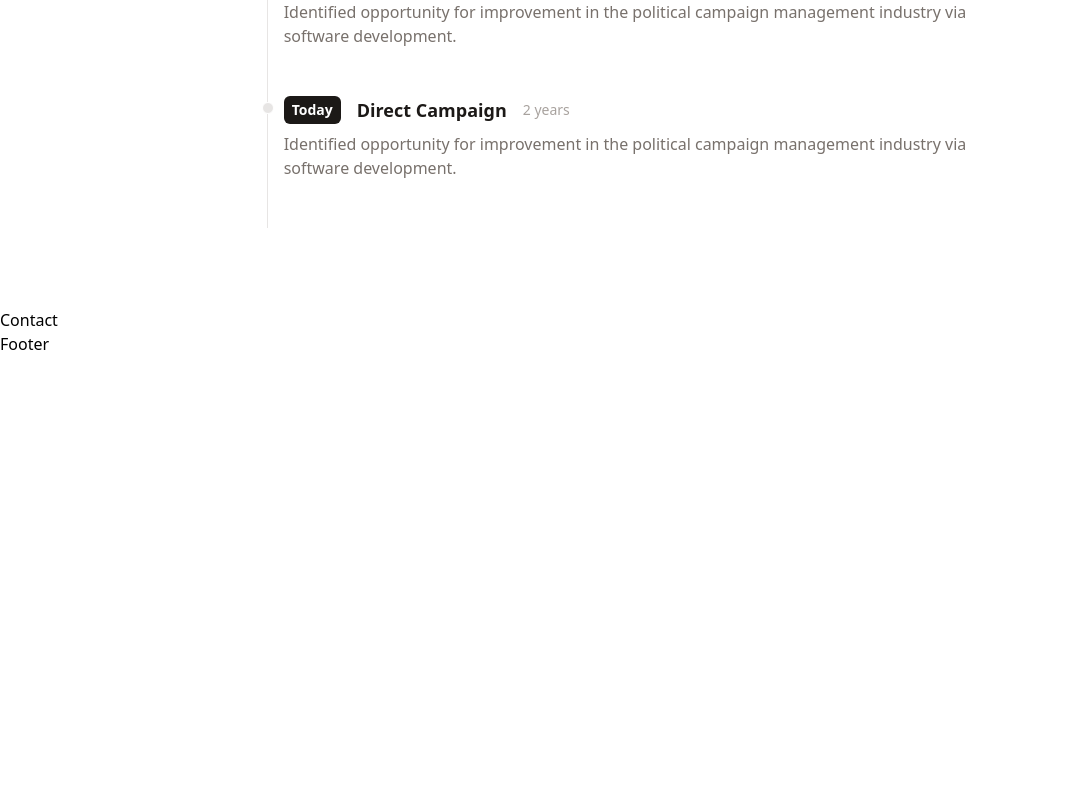
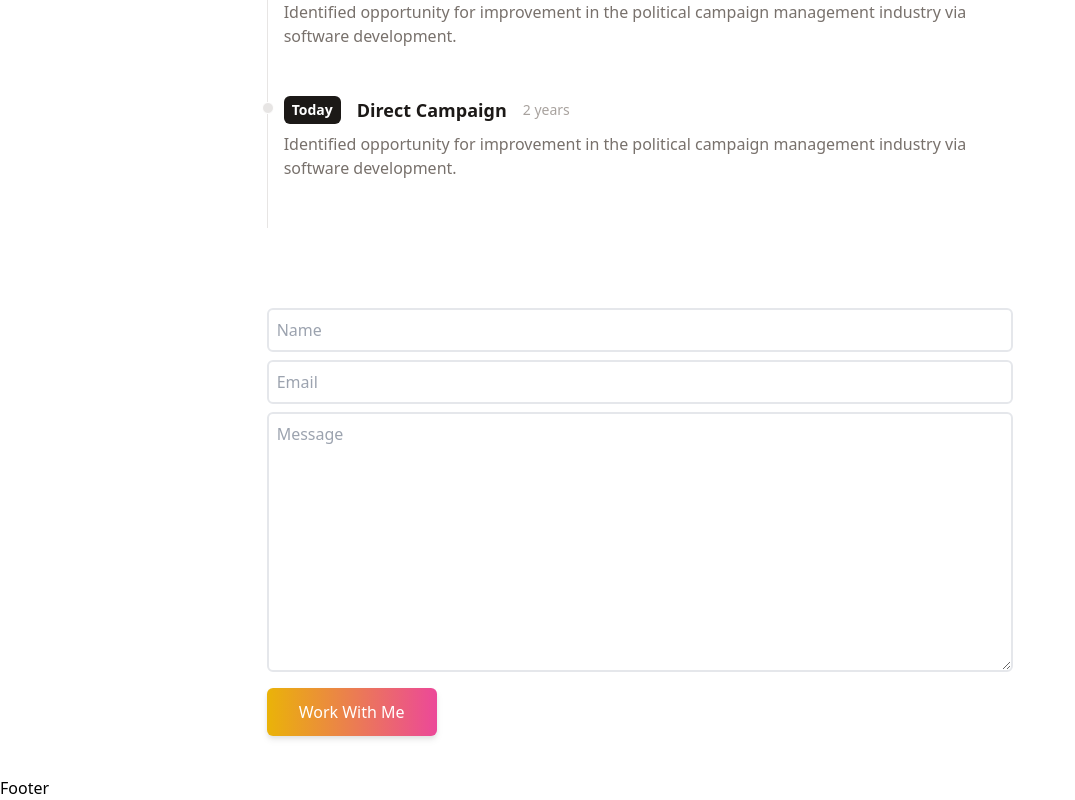
Before and after one commit to BrennanG01/BrennanG01.github.io, a React (Vite) app: page / in a window 1280 px wide. Shown: the part 920-1720 px from the top of the page, without its empty margins (0-1075 px from the left). Before the commit the page ends 1276 px from the top, so only its background shows below. Built offline with nearby package versions, Linux system fonts and the light colour scheme.

Commit message:
Implement contact component, integrate with getform.io

```diff
--- a/src/components/Contact.tsx
+++ b/src/components/Contact.tsx
@@ -2,8 +2,39 @@
 
 function Contact() {
     return (
-        <div>
-            <p>Contact</p>
+        <div className="flex flex-col mb-10 mx-auto">
+            <div className="flex justify-center items-center">
+                <form
+                    action="https://getform.io/f/d04bb37e-67a7-4e0b-b011-089200cb0d48"
+                    method="POST"
+                    className="flex flex-col w-full md:w-7/12"
+                >
+                    <input
+                        type="text"
+                        name="name"
+                        placeholder="Name"
+                        className="p-2 bg-transparent border-2 rounded-md focus:outline-none"
+                    />
+                    <input
+                        type="text"
+                        name="email"
+                        placeholder="Email"
+                        className="my-2 p-2 bg-transparent border-2 rounded-md focus:outline-none"
+                    />
+                    <textarea
+                        name="message"
+                        placeholder="Message"
+                        rows={10}
+                        className="p-2 mb-4 bg-transparent border-2 rounded-md focus:outline-none"
+                    />
+                    <button
+                        type="submit"
+                        className="text-center inline-block px-8 py-3 w-max text-base font-medium rounded-md text-white bg-gradient-to-r from-yellow-500 to-pink-500 drop-shadow-md hover:stroke-white"
+                    >
+                        Work With Me
+                    </button>
+                </form>
+            </div>
         </div>
     )
 }
```
